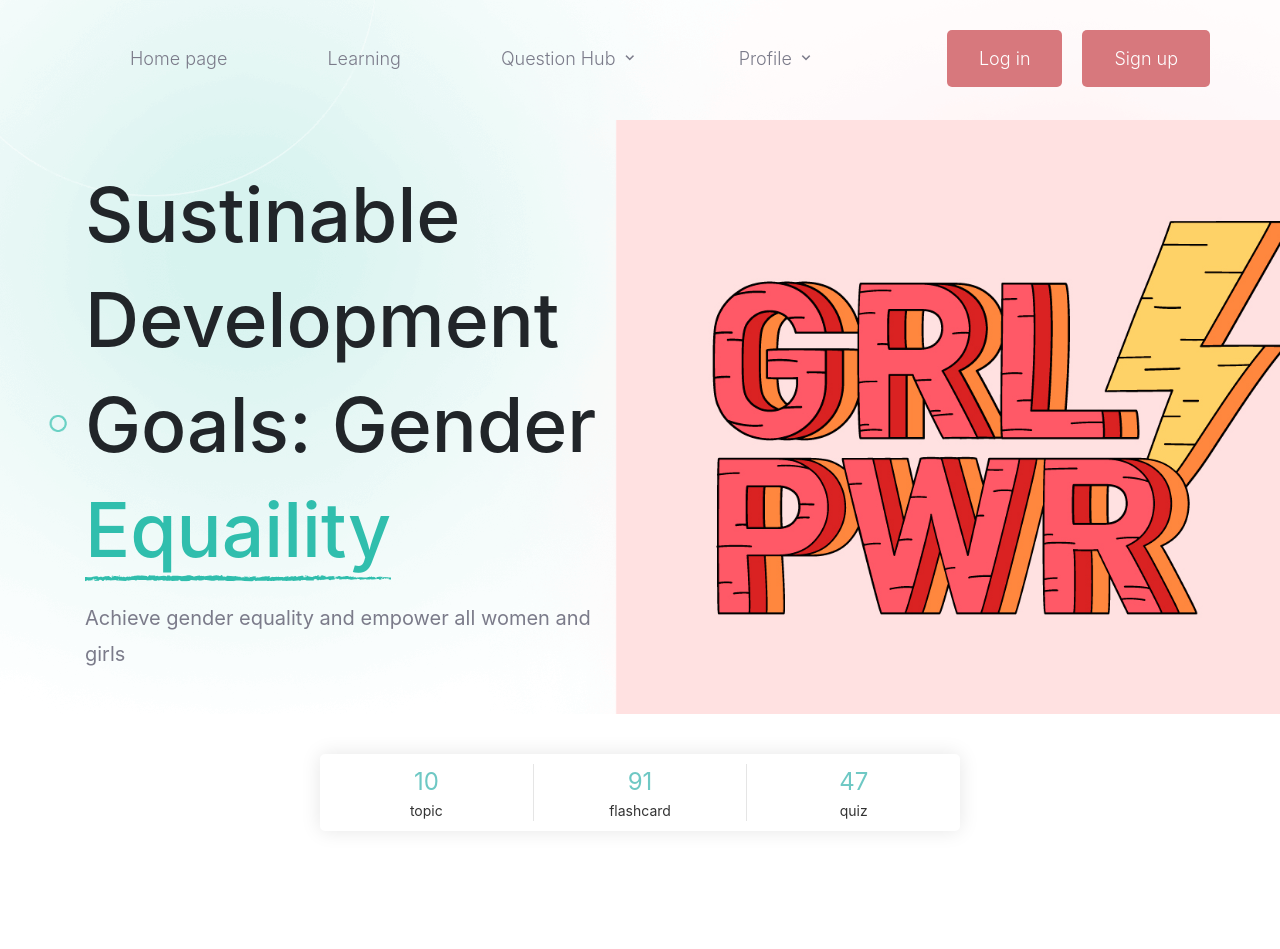
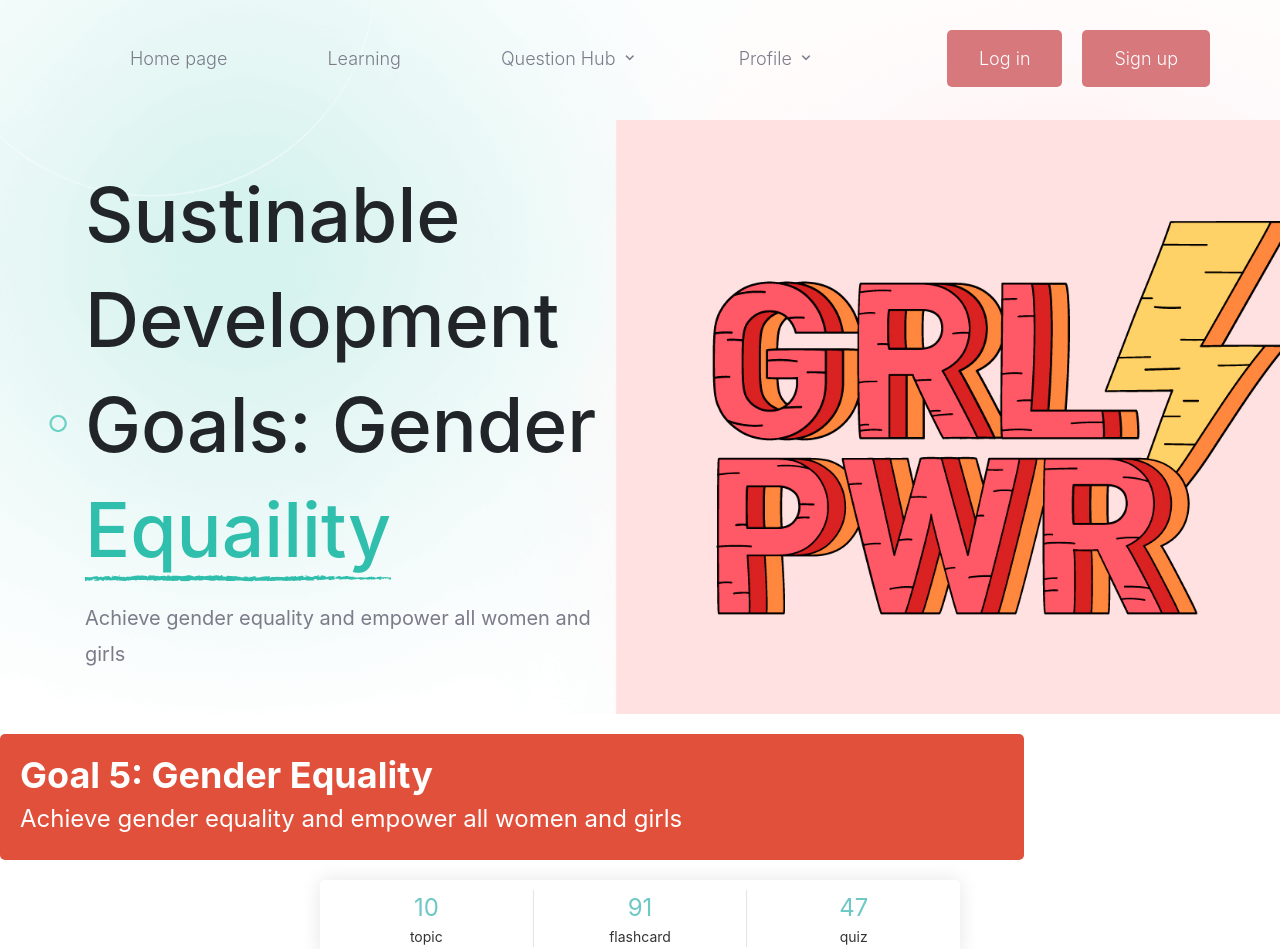
Before and after one commit to Leshangpang/COMP30022-SDGs-Frontend, a Vue app in the folder itp-front/: page /#/learningContent in a window 1280 px wide. Shown: the top 949 px of the page. Built offline with nearby package versions, Linux system fonts and the light colour scheme; a web font is replaced by a local one.

Commit message:
[TASK-219] <<added>> sdg title banner

```diff
--- a/itp-front/src/views/LearningContentPage.vue
+++ b/itp-front/src/views/LearningContentPage.vue
@@ -3,6 +3,10 @@
       <Header></Header>
       <MainBanner></MainBanner>
       <div style="height: 20px;"></div>
+      <div class="goal-banner">
+        <h1 class="goal-title">Goal 5: Gender Equality</h1>
+        <p class="goal-subtitle">Achieve gender equality and empower all women and girls</p>
+      </div>
       <ProgressBar class="progress-bar"></ProgressBar>
       <div class="sidebar-container">
         <SideBar class="sidebar"></SideBar>
@@ -22,30 +26,24 @@
 import MainBanner from '../components/MainBannerLearn.vue'
 import MainFooter from '../components/MainFooter.vue';
 import SideBar from '../components/SideBar.vue';
-import QuestionList from '../components/QuestionList.vue'
 import Header from '../components/Header.vue';
 import ProgressBar from '../components/ProgressBar.vue';
 
-
-
-
-
 export default {
-  name: 'CommunityChallenge',
+  name: 'LearningContentPage',
   components: {
     Header,
     MainBanner,
     MainFooter,
     SideBar,
     ProgressBar,
-    QuestionList,
   }
 
 }
 </script>
 
 <style scoped>
-#CommunityChallenge {
+#LearningContentPage {
     display: grid;
     grid-template-rows: auto 1fr auto;
     min-height: 100vh;
@@ -70,4 +68,25 @@ export default {
   flex: 1;
 }
 
+.goal-banner {
+  width: 80%;
+  background-color: #E1503A;
+  padding: 20px;
+  color: white;
+  border-radius: 5px;
+}
+
+.goal-title {
+  margin: 0;
+  font-size: 36px;
+  font-weight: bold;
+}
+
+.goal-subtitle {
+  margin: 0;
+  font-size: 24px;
+  font-weight: normal;
+  color: white;
+}
+
 </style>
```
Also changed, not shown: itp-front/src/assets/image/goal5Icon.png (added).
